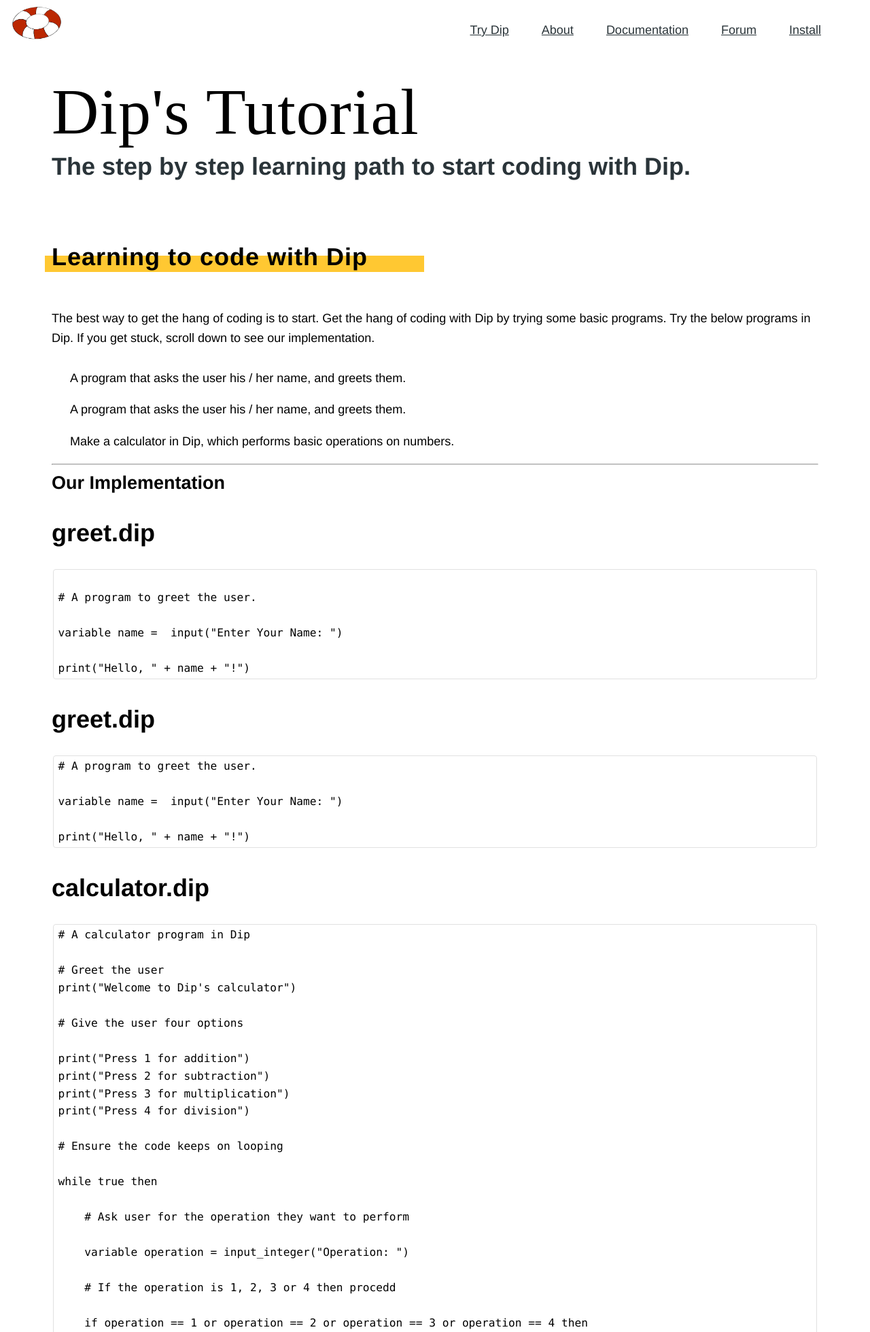
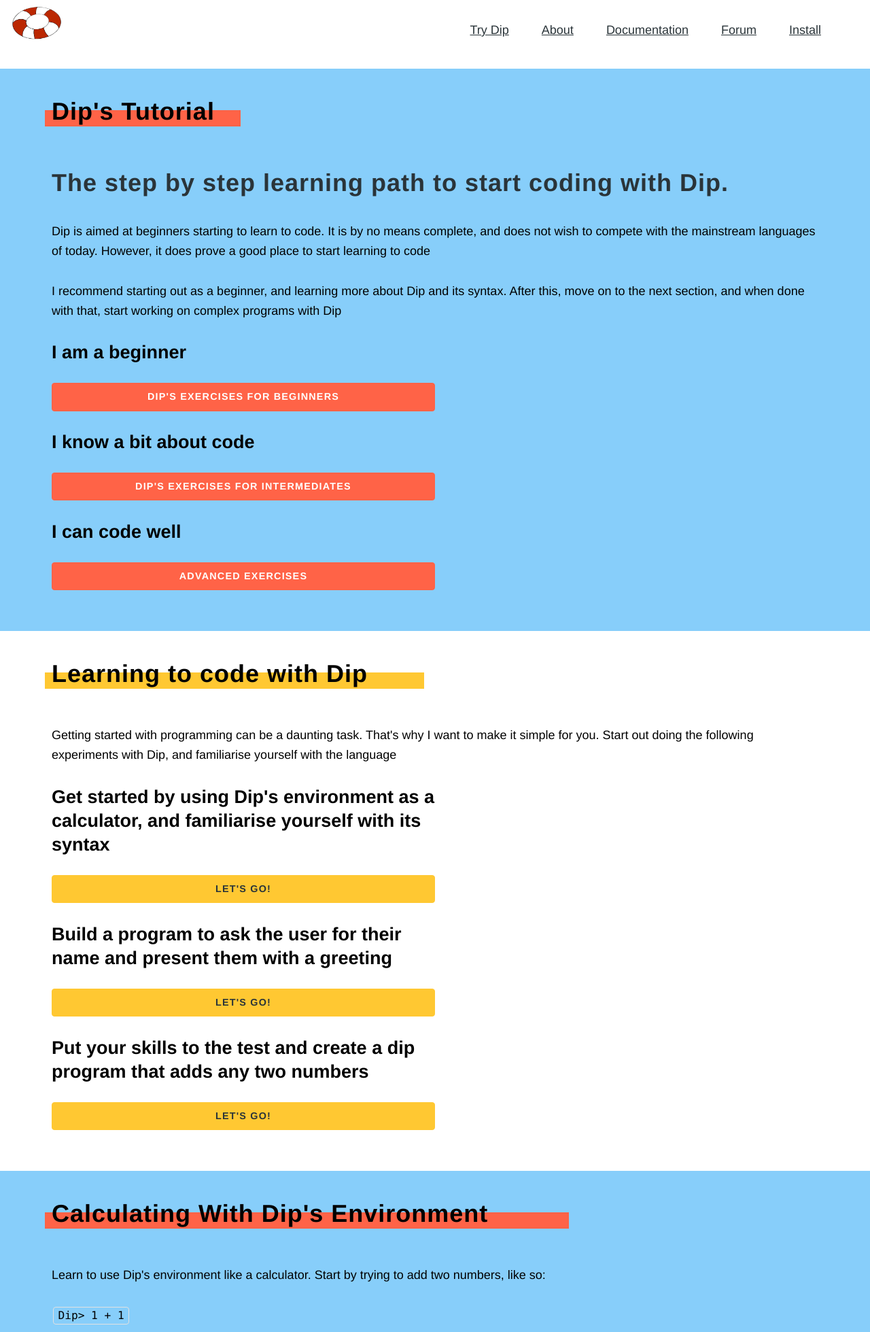
Before and after one commit to Diplang/DipSite, a Flask app: page /tutorial in a window 1280 px wide. Shown: the top 1959 px of the page at 68% size. Run offline with Flask 2, Linux system fonts and the light colour scheme; some libraries are stand-ins or nearby versions; some web fonts are replaced.

Commit message:
tutorial

```diff
--- a/static/app_12353512879680388157.css
+++ b/static/app_12353512879680388157.css
@@ -245,7 +245,9 @@ a.brand {
       border-color: black; }
 
 
-
+html {
+  scroll-behavior: smooth;
+}
 
 
 .white {
--- a/templates/tutorial.html
+++ b/templates/tutorial.html
@@ -63,195 +63,117 @@
 
     <main>
 
-<header class="mt3 mt2-ns mb4 mb5-ns tc tl-ns">
-  <div class="w-100 mw-none ph3 mw8-m mw9-l center f3 ">
-    <h1>Dip's Tutorial</h1>
-    <h2 class="subtitle">The step by step learning path to start coding with Dip.</h2>
+
+<section id="installing-rust" class="green">
+  <div style = "scroll-behavior: smooth;" class="w-100 mw-none ph3 mw8-m mw9-l center f3">
+    <header>
+      <h2>Dip's Tutorial</h2>
+      <div class="highlight highlight"></div>
+    </header>
+    <h2 class="subtitle">The step by step learning path to start coding with Dip.</h2></br>
+    <p>Dip is aimed at beginners starting to learn to code. It is by no means complete, and does not wish to compete with the mainstream languages of today. However, it does prove a good place to start learning to code</p>
+    <p>I recommend starting out as a beginner, and learning more about Dip and its syntax. After this, move on to the next section, and when done with that, start working on complex programs with Dip</p>
+    <div id="top" class="mw-50-l mr4-l pt0 flex flex-column justify-between-l">
+        <h3>I am a beginner</h3>
+        <a style = "scroll-behavior: smooth;" href="#beginner" class="button button-secondary">Dip's Exercises for Beginners</a>
+    </div>
+    </br>
+    <div id="top" class="mw-50-l mr4-l pt0 flex flex-column justify-between-l">
+        <h3>I know a bit about code</h3>
+        <a style = "scroll-behavior: smooth;" href="#intermediate" class="button button-secondary">Dip's Exercises for Intermediates</a>
+    </div>
+    </br>
+    <div id="top" class="mw-50-l mr4-l pt0 flex flex-column justify-between-l">
+        <h3>I can code well</h3>
+        <a style = "scroll-behavior: smooth;" href="#advanced" class="button button-secondary">Advanced Exercises</a>
+    </div>
   </div>
-</header>
+</section>
 
-<section id="installing-rust" class="white">
+<section id="beginner" class="white thanks">
   <div class="w-100 mw-none ph3 mw8-m mw9-l center f3">
     <header>
       <h2>Learning to code with Dip</h2>
       <div class="highlight highlight"></div>
     </header>
-    <p>The best way to get the hang of coding is to start. Get the hang of coding with Dip by trying some basic programs. Try the below programs in Dip. If you get stuck, scroll down to see our implementation.</p>
-    <ol>
-      A program that asks the user his / her name, and greets them.
-    </ol>
-    <ol>
-      A program that asks the user his / her name, and greets them.
-    </ol>
-    <ol>
-      Make a calculator in Dip, which performs basic operations on numbers.
-    </ol>
-    <hr />
+    <p>Getting started with programming can be a daunting task. That's why I want to make it simple for you. Start out doing the following experiments with Dip, and familiarise yourself with the language</p>
+    <div id="top" class="mw-50-l mr4-l pt0 flex flex-column justify-between-l">
+        <h3>Get started by using Dip's environment as a calculator, and familiarise yourself with its syntax</h3>
+        <a href="#calculator" class="button button-secondary">Let's go!</a>
+    </div></br>
+    <div id="top" class="mw-50-l mr4-l pt0 flex flex-column justify-between-l">
+        <h3>Build a program to ask the user for their name and present them with a greeting</h3>
+        <a href="#greeter" class="button button-secondary">Let's go!</a>
+    </div></br>
+    <div id="top" class="mw-50-l mr4-l pt0 flex flex-column justify-between-l">
+        <h3>Put your skills to the test and create a dip program that adds any two numbers</h3>
+        <a href="#adder" class="button button-secondary">Let's go!</a>
+    </div>
+  </div>
+</section>
 
-    <h3>Our Implementation</h3>
-    <h1 id="factorial-function">greet.dip</h1>
-<pre><code>
-# A program to greet the user.
-
-variable name =  input("Enter Your Name: ")
-
-print("Hello, " + name + "!")
-</code></pre><p>
-</code></p>
-
-<h1 id="factorial-function">greet.dip</h1>
-<pre><code># A program to greet the user.
-
-variable name =  input("Enter Your Name: ")
-
-print("Hello, " + name + "!")
-</code></pre><p>
-</code></p>
-
-<h1 id="factorial-function">calculator.dip</h1>
-<pre><code># A calculator program in Dip
-
-# Greet the user
-print("Welcome to Dip's calculator")
-
-# Give the user four options
-
-print("Press 1 for addition")
-print("Press 2 for subtraction")
-print("Press 3 for multiplication")
-print("Press 4 for division")
-
-# Ensure the code keeps on looping
-
-while true then
-
-    # Ask user for the operation they want to perform
-
-    variable operation = input_integer("Operation: ")
-
-    # If the operation is 1, 2, 3 or 4 then procedd
-
-    if operation == 1 or operation == 2 or operation == 3 or operation == 4 then
-
-        variable num1 = input_integer("Enter first number: ")
-        variable num2 = input_integer("Enter second number: ")
-
-        if operation == 1 then print(num1 + num2)
-
-        if operation == 2 then print(num1 - num2)
-
-        if operation == 3 then print(num1 * num2)
-
-        if operation == 4 then print(num1 / num2)
-
-        # If the operation is not in 1, 2, 3 or 4 then prompt the user again
-
-        else
-            print("Input must be 1, 2, 3 or 4")
-            continue
-
-    end
-end
-</code></pre><p>
-</code></p>
-
-  <p>After these programs, you can move on to programs that are a little more complex</p>
+<section id="calculator" class="green">
+  <div class="w-100 mw-none ph3 mw8-m mw9-l center f3">
+    <header>
+      <h2>Calculating With Dip's Environment</h2>
+      <div class="highlight highlight"></div>
+    </header>
+    <p>Learn to use Dip's environment like a calculator. Start by trying to add two numbers, like so:</p>
+    <code>Dip> 1 + 1</code></br></br>
+    <p>This will give you the output of 2. Try to familiarise yourself with the Dip environment by trying similar operations. Try using the '-' symbol to subtract numbers, the '*' symbol to multiply values, and the '/' symbol to divide values. Some examples could be:</p>
+    <code>Dip> 45 - 24</code></br>
+    <code>Dip> 6 * 4/code></code></br>
+    <code>Dip> 7 / 7</code></br>
+    <code>Dip> 5 + (10 * 4) / 5</code></br></br>
+    <p>Next, you can also try to use the '^' symbol to denote exponents, and the '%' symbol to calculate the modulus of a value</p>
+     <code>Dip> 7 ^ 7</code></br>
+    <code>Dip> 5 % 5</code></br></br>
+    <p>Great! You've learned how to use the Dip environment for making calculations, and that's a great step. Let's move on to building a simple application with Dip</p>
 
   </div>
 </section>
 
-<section id="installing-rust" class="white">
+<section id="greeter" class="white thanks">
   <div class="w-100 mw-none ph3 mw8-m mw9-l center f3">
     <header>
-      <h2>Intermediate programming with Dip</h2>
+      <h2>Writing your first Dip program: Greeting the user</h2>
       <div class="highlight highlight"></div>
     </header>
-    <p>The best way to get the hang of coding is to start. Get the hang of coding with Dip by trying some basic programs. Try the below programs in Dip. If you get stuck, scroll down to see our implementation.</p>
-    <ol>
-      A program that asks the user his / her name, and greets them.
-    </ol>
-    <ol>
-      A program that asks the user his / her name, and greets them.
-    </ol>
-    <ol>
-      Make a calculator in Dip, which performs basic operations on numbers.
-    </ol>
-    <hr />
+    <p>Now you've learnt to use Dip' environment like a calculator, let's write our first program in Dip!</p>
+    <p>Open the Dip terminal and type the following (I recommend trying it yourself before looking at this):</p>
+    <code>Dip> function greet(name) -> print("Hi, " + name)</code></br></br>
+    <p>You should see this as the output:</p>
+    <code>function greet</code></br></br>
+    <code>Dip> greet("Raghav")</code></br></br>
+    <code>Hi, Raghav</code></br></br>
+    <p>How does it feel after creating your first program in Dip! If you wish to, you can customise this program, asking the age and location of the user</p>
+  </div>
+</section>
 
-    <h3>Our Implementation</h3>
-    <h1 id="factorial-function">greet.dip</h1>
-<pre><code>
-# A program to greet the user.
-
-variable name =  input("Enter Your Name: ")
-
-print("Hello, " + name + "!")
-</code></pre><p>
-</code></p>
-
-<h1 id="factorial-function">greet.dip</h1>
-<pre><code># A program to greet the user.
-
-variable name =  input("Enter Your Name: ")
-
-print("Hello, " + name + "!")
-</code></pre><p>
-</code></p>
-
-<h1 id="factorial-function">calculator.dip</h1>
-<pre><code># A calculator program in Dip
-
-# Greet the user
-print("Welcome to Dip's calculator")
-
-# Give the user four options
-
-print("Press 1 for addition")
-print("Press 2 for subtraction")
-print("Press 3 for multiplication")
-print("Press 4 for division")
-
-# Ensure the code keeps on looping
-
-while true then
-
-    # Ask user for the operation they want to perform
-
-    variable operation = input_integer("Operation: ")
-
-    # If the operation is 1, 2, 3 or 4 then procedd
-
-    if operation == 1 or operation == 2 or operation == 3 or operation == 4 then
-
-        variable num1 = input_integer("Enter first number: ")
-        variable num2 = input_integer("Enter second number: ")
-
-        if operation == 1 then print(num1 + num2)
-
-        if operation == 2 then print(num1 - num2)
-
-        if operation == 3 then print(num1 * num2)
-
-        if operation == 4 then print(num1 / num2)
-
-        # If the operation is not in 1, 2, 3 or 4 then prompt the user again
-
-        else
-            print("Input must be 1, 2, 3 or 4")
-            continue
-
-    end
-end
-</code></pre><p>
-</code></p>
-
-  <p>After these programs, you can move on to programs that are a little more complex</p>
+<section id="adder" class="white thanks">
+  <div class="w-100 mw-none ph3 mw8-m mw9-l center f3">
+    <header>
+      <h2>Looking Further - Creating a simple calculator in Dip</h2>
+      <div class="highlight highlight"></div>
+    </header>
+    <p>So you've learnt how to use the Dip editor as a calculator, and have written your first program. What better than to join these together, and create a program that adds two numbers?</p>
+    <p>Open the Dip terminal and type the following (As usual, try it out yourself before looking at this :) ):</p>
+    <code>Dip> function add(num1, num2) -> print(num1 + num2)</code></br></br>
+    <p>You should see this as the output:</p>
+    <code>function add</code></br></br>
+    <code>Dip> add(2, 5)</code></br></br>
+    <code>7</code></br></br>
+    <p>You can also add strings!</p>
+    <code>Dip> add("Hi, ", "Raghav")</code></br></br>
+    <code>Hi, Raghav</code></br></br>
+    <p>Feel free to customise this program, substituting it with subtraction, multiplication or division!</p>
+    <p>Great! You've learnt the basics of Dip! Move on to the intermediate section to write more complicated programs in Dip</p>
 
   </div>
 </section>
 
 
-<section id="installing-dependencies" class="white">
+<section id="installing-dependencies" class="green">
   <div class="w-100 mw-none ph3 mw8-m mw9-l center f3">
     <header>
       <h2>Dip for Veterans</h2>
```
